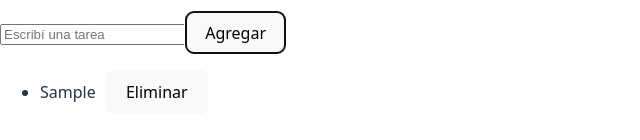
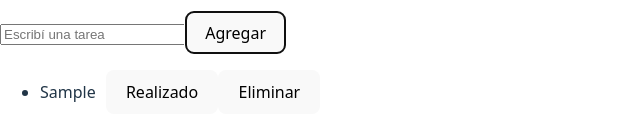
Before and after one commit to maurochayle/pv_tp3_grupo13, a React (Vite) app: page / in a window 1280 px wide. Both pictures are taken after typing "Sample" into the empty fields and a click on the button "Agregar". Shown: the part 392-532 px from the top of the page, without its empty margins (0-640 px from the left). Built offline with nearby package versions, Linux system fonts and the light colour scheme.

Commit message:
Creación de boton 'Realizado', 'Deshacer' en la listas

```diff
--- a/src/App.jsx
+++ b/src/App.jsx
@@ -1,6 +1,7 @@
 import { useState } from 'react'
 import TaskInput from './components/TaskInput'
 import TaskList from './components/TaskList'
+import TaskItem from './components/TaskItem'
 
 function App() {
   const [tasks, setTasks] = useState([])
--- a/src/components/TaskItem.jsx
+++ b/src/components/TaskItem.jsx
@@ -4,10 +4,12 @@ const TaskItem = ({task, onToggleComplete, onDelete}) => {
             <span style={{
             textDecoration: task.completed ? "line-through" : "none",
             marginRight: "10px"}}
-            onClick={() => onToggleComplete(task.id)}
             >
                 {task.text}
             </span>
+            <button onClick={() => onToggleComplete(task.id)}>
+                {task.completed ? "Deshacer" : "Realizado"}
+            </button>
             <button onClick={() => onDelete(task.id)}>Eliminar</button>
         </li>
     );
```
